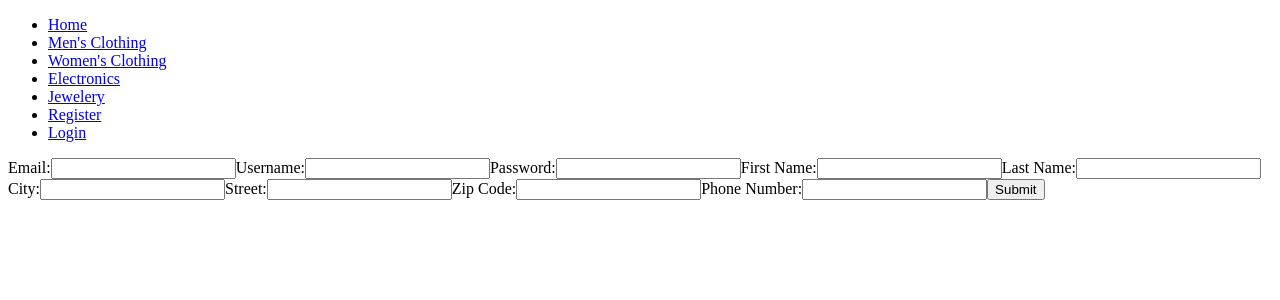
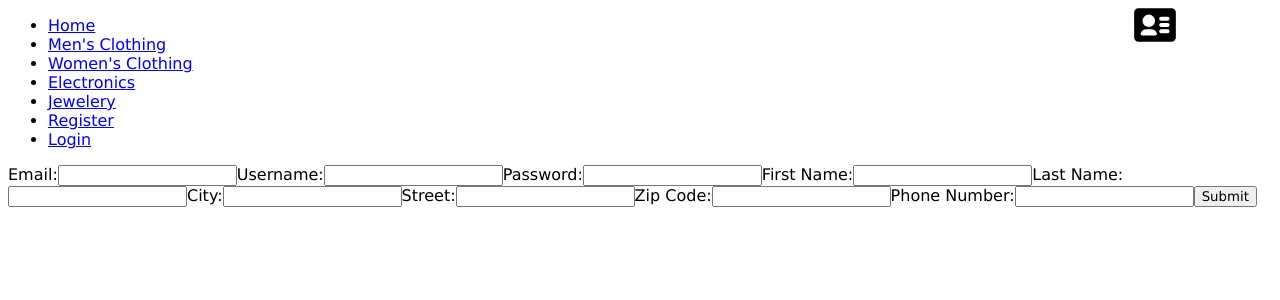
Before and after one commit to alectorres0/capstone_e-commerce, a React (Vite) app in the folder client/: page /register in a window 1280 px wide. Shown: the top 300 px of the page. Built offline with nearby package versions, Linux system fonts and the light colour scheme.

Commit message:
made account symbol and page with userInfo

```diff
--- a/client/src/App.css
+++ b/client/src/App.css
@@ -1,3 +1,8 @@
+*{
+    font-family:'Lucida Sans', 'Lucida Sans Regular', 'Lucida Grande', 'Lucida Sans Unicode', Geneva, Verdana, sans-serif
+}
+
+
 .itemcard{
     border-style:solid;
     border-color: black;
@@ -56,3 +61,22 @@ padding: 20px;
 .cart>span{
     margin-right: 5px;
 }
+
+.accountSymbol{
+    position: fixed;
+    top: 0;
+    right: 100px;
+}
+.accountSymbol>svg{
+    width: 50px;
+    height: 50px;
+}
+
+.accountInfo{
+    border: 2px solid black;
+    border-radius: 25px;
+    width: 400px;
+    margin: auto;
+    width: 50%;
+    padding: 20px;
+}
--- a/client/src/App.jsx
+++ b/client/src/App.jsx
@@ -11,18 +11,22 @@ import Register from "./components/Register"
 import Login from "./components/Login"
 import Cart from "./components/Cart"
 import CartItems from './components/CartItems'
+import AccountSymbol from './components/AccountSymbol'
+import Account from './components/Account'
 import {Routes, Route} from "react-router-dom"
 function App() {
   const [cartId,setCartId] = useState(null);
   const [token, setToken] = useState(null);
   const [userId, setUserId] = useState(null);
   const [cartQuantity, setCartQuantity] = useState(0);
-
+  const [userInfo, setUserInfo] = useState(null);
 
   return (
     <>
     <Navbar/>
+    <AccountSymbol token = {token}/>
     { cartId && <Cart cartQuantity = {cartQuantity} setCartQuantity={setCartQuantity} userId = {userId} token = {token}/>}
+
     <Routes>
       <Route path = "*" element = {<Home/>}/>
       <Route path = "/men's clothing" element = {<Mens/>}/>
@@ -30,9 +34,10 @@ function App() {
       <Route path = "/electronics" element = {<Electronics/>}/>
       <Route path = "/jewelery" element = {<Jewelery/>}/>
       <Route path = "/item/:name/:id" element = {<SingleItem token = {token} setToken = {setToken} userId = {userId} cartQuantity = {cartQuantity} setCartQuantity = {setCartQuantity}/>}/>
-      <Route path = "/register" element = {<Register cartId = {cartId} setCartId = {setCartId} token = {token} setToken = {setToken} userId = {userId} setUserId = {setUserId}/>}/>
-      <Route path = "/login" element = {<Login cartId = {cartId} setCartId = {setCartId} token = {token} setToken = {setToken} userId = {userId} setUserId = {setUserId}/>}/>
+      <Route path = "/register" element = {<Register cartId = {cartId} setCartId = {setCartId} token = {token} setToken = {setToken} userId = {userId} setUserId = {setUserId} setUserInfo = {setUserInfo}/>}/>
+      <Route path = "/login" element = {<Login cartId = {cartId} setCartId = {setCartId} token = {token} setToken = {setToken} userId = {userId} setUserId = {setUserId} setUserInfo = {setUserInfo}/>}/>
       <Route path = "/cartitems" element = {<CartItems userId = {userId} token = {token} cartId = {cartId} setCartQuantity = {setCartQuantity}/>}/>
+      <Route path = "/account" element = {<Account userInfo = {userInfo}/>}/>
     </Routes>
 
    </>
--- /dev/null
+++ b/client/src/components/Account.jsx
@@ -0,0 +1,24 @@
+
+
+const Account = ({userInfo}) =>{
+
+return(
+    <>
+    <h1>Account</h1>
+    <div className = "accountInfo">
+        <h2>First Name: {userInfo.firstname}</h2>
+        <h2>Last Name: {userInfo.lastname}</h2>
+        <h2>Username: {userInfo.username}</h2>
+        <h2>Email: {userInfo.email}</h2>
+        <h2>Phone: {userInfo.phone}</h2>
+    </div>
+    </>
+)
+
+
+}
+
+
+
+
+export default Account;
--- /dev/null
+++ b/client/src/components/AccountSymbol.jsx
@@ -0,0 +1,26 @@
+import {useNavigate} from "react-router-dom"
+
+const AccountSymbol = ({token}) =>{
+    const navigate = useNavigate();
+    const handleClick = () =>{
+        if (token) {
+            navigate("/account");
+        }
+        else{
+            navigate("/login");
+        }
+    }
+    return(
+        <div className = "accountSymbol" onClick = {() =>{handleClick()}}>
+        <svg className="w-6 h-6 text-gray-800 dark:text-white" aria-hidden="true" xmlns="http://www.w3.org/2000/svg" width="24" height="24" fill="currentColor" viewBox="0 0 24 24">
+        <path fillRule="evenodd" d="M4 4a2 2 0 0 0-2 2v12a2 2 0 0 0 2 2h16a2 2 0 0 0 2-2V6a2 2 0 0 0-2-2H4Zm10 5a1 1 0 0 1 1-1h3a1 1 0 1 1 0 2h-3a1 1 0 0 1-1-1Zm0 3a1 1 0 0 1 1-1h3a1 1 0 1 1 0 2h-3a1 1 0 0 1-1-1Zm0 3a1 1 0 0 1 1-1h3a1 1 0 1 1 0 2h-3a1 1 0 0 1-1-1Zm-8-5a3 3 0 1 1 6 0 3 3 0 0 1-6 0Zm1.942 4a3 3 0 0 0-2.847 2.051l-.044.133-.004.012c-.042.126-.055.167-.042.195.006.013.02.023.038.039.032.025.08.064.146.155A1 1 0 0 0 6 17h6a1 1 0 0 0 .811-.415.713.713 0 0 1 .146-.155c.019-.016.031-.026.038-.04.014-.027 0-.068-.042-.194l-.004-.012-.044-.133A3 3 0 0 0 10.059 14H7.942Z" clipRule="evenodd"/>
+        </svg>
+        </div>
+
+    )
+
+}
+
+
+
+export default AccountSymbol
--- a/client/src/components/Login.jsx
+++ b/client/src/components/Login.jsx
@@ -1,7 +1,7 @@
 import {useState} from 'react'
 import {userLogin, fetchCart} from '../API'
 
-const Login = ({cartId, setCartId,token,setToken,userId, setUserId}) =>{
+const Login = ({cartId, setCartId,token,setToken,userId, setUserId, setUserInfo}) =>{
 const [user,setUser] = useState({username: "",password: ""})
 
 const handleSubmit = async(e) =>{
@@ -12,6 +12,7 @@ const handleSubmit = async(e) =>{
     setToken(data.token);
     setUserId(data.user.id);
     console.log(data);
+    setUserInfo(data.user);
 }
 
 
--- a/client/src/components/Register.jsx
+++ b/client/src/components/Register.jsx
@@ -1,6 +1,6 @@
 import {addUser, createCart} from "../API"
 import {useState} from "react"
-const Register = ({cartId, setCartId, token, setToken,userId, setUserId}) =>{
+const Register = ({cartId, setCartId, token, setToken,userId, setUserId, setUserInfo}) =>{
 const [user, setUser] = useState({email: "", username: "", password: "", firstname: "", lastname: "", city: "",
 street: "", zipcode: "", phone: ""
 });
@@ -12,6 +12,7 @@ const handleSubmit = async(e) =>{
     setToken(addedUser.token);
     setUserId(addedUser.user.id);
     console.log(addedUser);
+    setUserInfo(addedUser.user);
 }
 
 const handleChange = (e) => {
```
